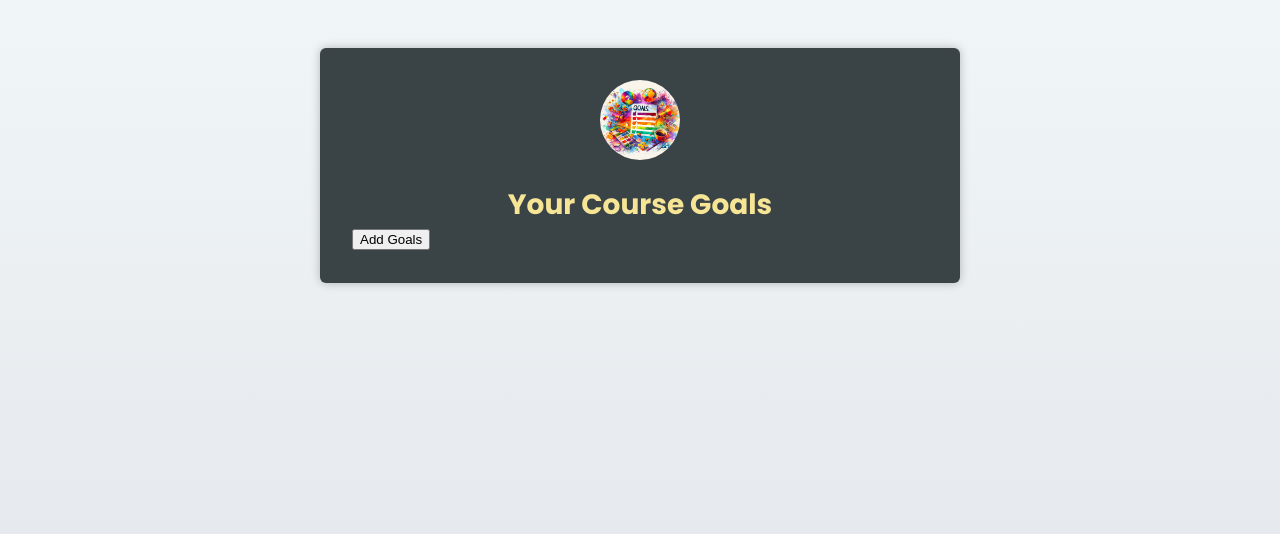
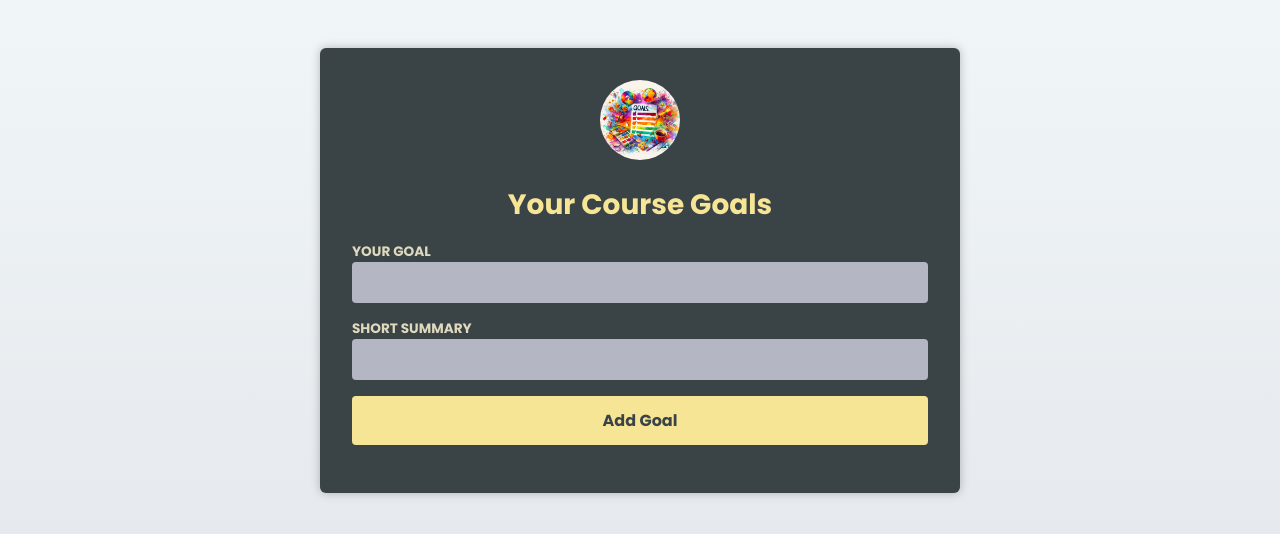
Before and after one commit to amankumar89/YourNotesBook, a React (Vite) app: page / in a window 1280 px wide. Shown: the top 534 px of the page. Built offline with nearby package versions, Linux system fonts and the light colour scheme; the HTML template or start-up script is replaced by a standard one.

Commit message:
added new goal ui

```diff
--- a/src/App.tsx
+++ b/src/App.tsx
@@ -2,6 +2,7 @@
 import goalsImage from './assets/goals.jpg';
 import Header from "./components/Header";
 import CourseGoalList from "./components/CourseGoalList";
+import NewGoal from "./components/NewGoal";
 
 export type CourseGoal = {
   title: string;
@@ -37,7 +38,7 @@
       >
         <h1>Your Course Goals</h1>
       </Header>
-      <button onClick={handleAddGoal}>Add Goals</button>
+      <NewGoal />
       <CourseGoalList
         goals={goals}
         onDeleteGoal={handleDeleteGoal}
--- /dev/null
+++ b/src/components/NewGoal.tsx
@@ -0,0 +1,24 @@
+import { type FormEvent } from "react"
+
+export default function NewGoal() {
+
+  function handleSubmit (event: FormEvent) {
+    event.preventDefault();
+  };
+
+  return (
+    <form onSubmit={handleSubmit}>
+      <p>
+        <label htmlFor="goal">Your Goal</label>
+        <input id="goal" type="text" />
+      </p>
+      <p>
+        <label htmlFor="summary">Short Summary</label>
+        <input id="summary" type="text" />
+      </p>
+      <p>
+        <button>Add Goal</button>
+      </p>
+    </form>
+  )
+}
```
